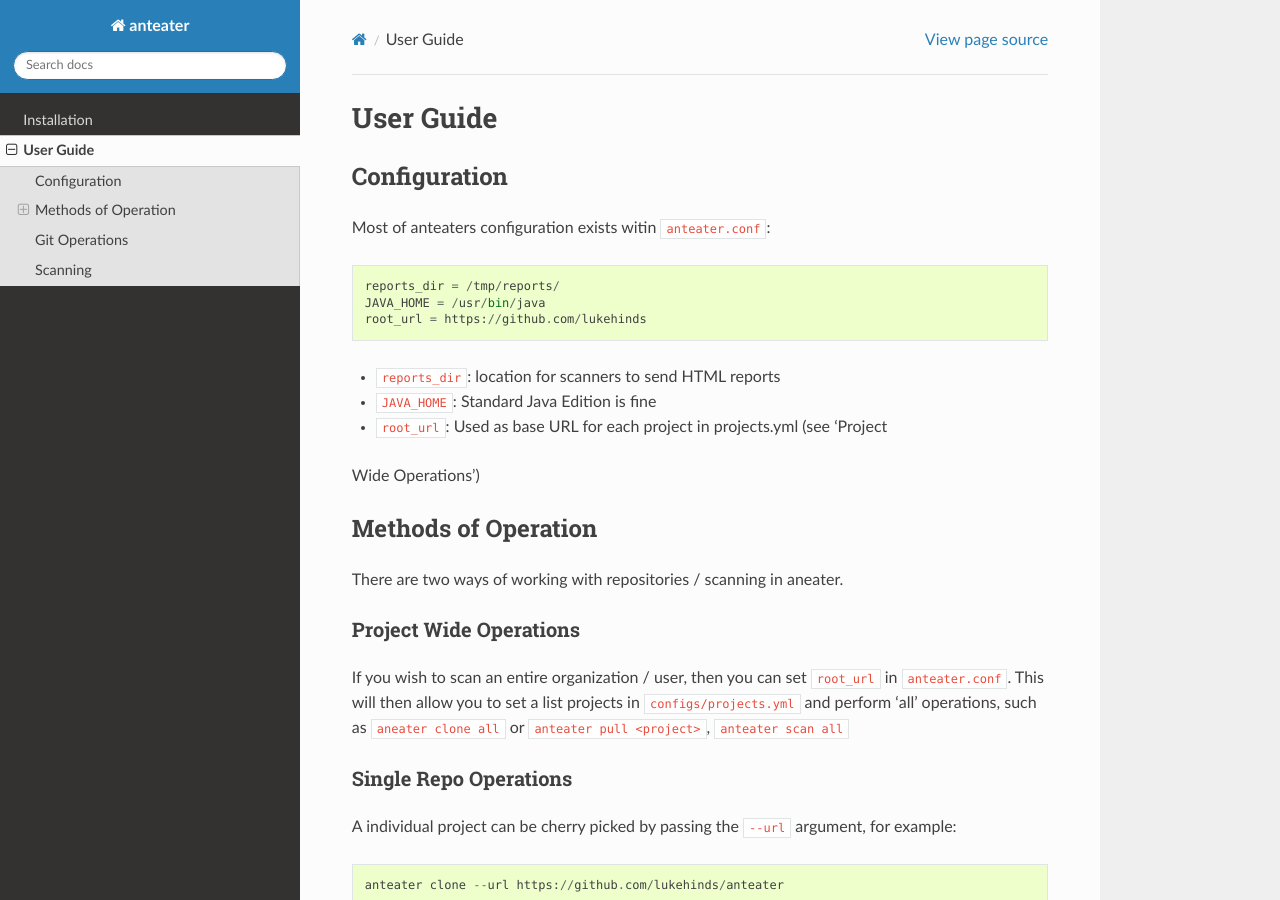
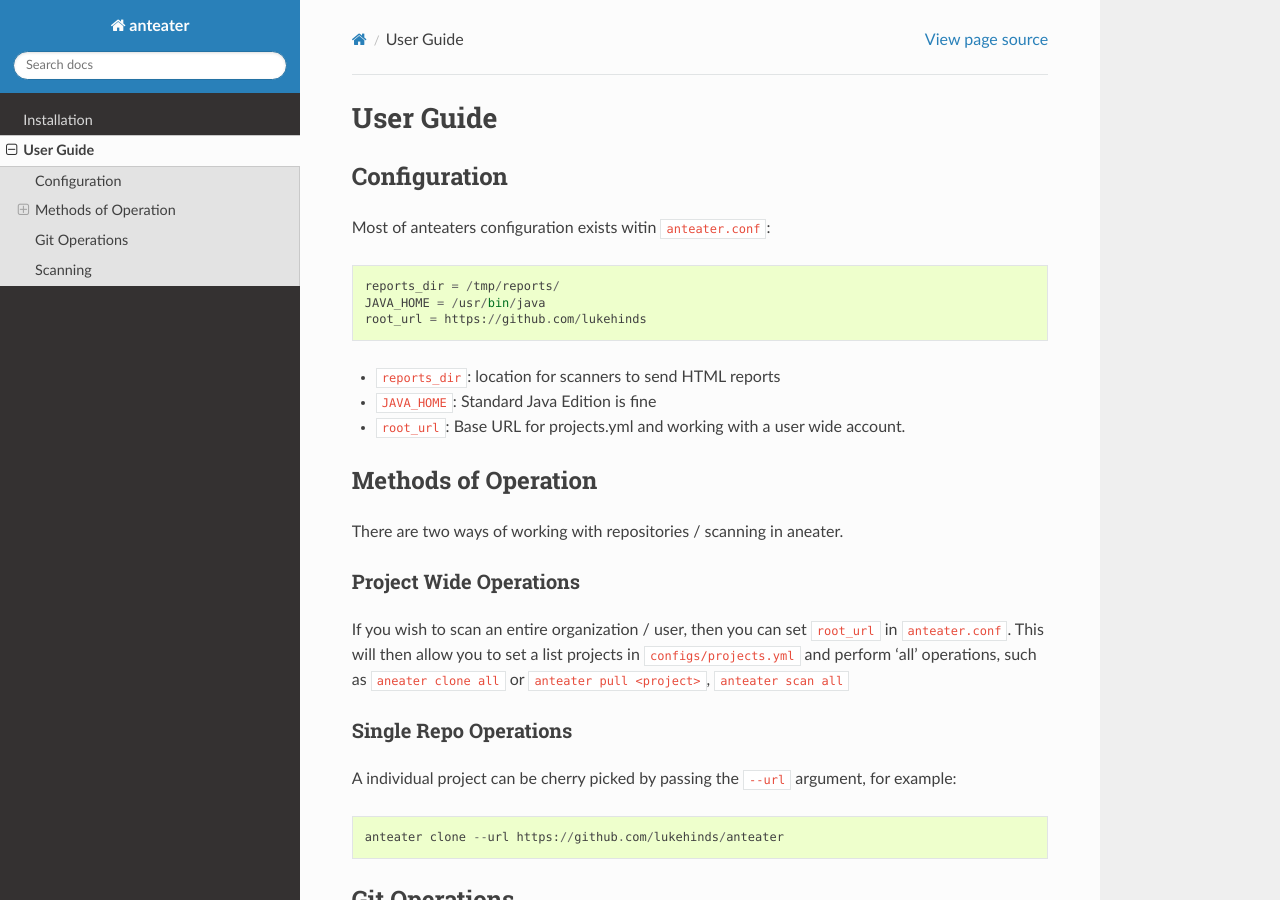
Before and after one commit to anteater/anteater, a Sphinx documentation site: the page built from docs/user_guide.rst, in a window 1280 px wide and 900 px high. Built offline with Sphinx 7.4.7 and the Read the Docs theme 2.0.0, drawn with Linux system fonts in a browser that asks for light colours; formulas are drawn with MathJax 3; the version number could not be read and is left out.

Commit message:
docs update

```diff
--- a/docs/user_guide.rst
+++ b/docs/user_guide.rst
@@ -13,8 +13,7 @@
 
 * ``reports_dir``: location for scanners to send HTML reports
 * ``JAVA_HOME``: Standard Java Edition is fine
-* ``root_url``: Used as base URL for each project in projects.yml (see 'Project
-Wide Operations')
+* ``root_url``: Base URL for projects.yml and working with a user wide account.
 
 Methods of Operation
 --------------------
```
